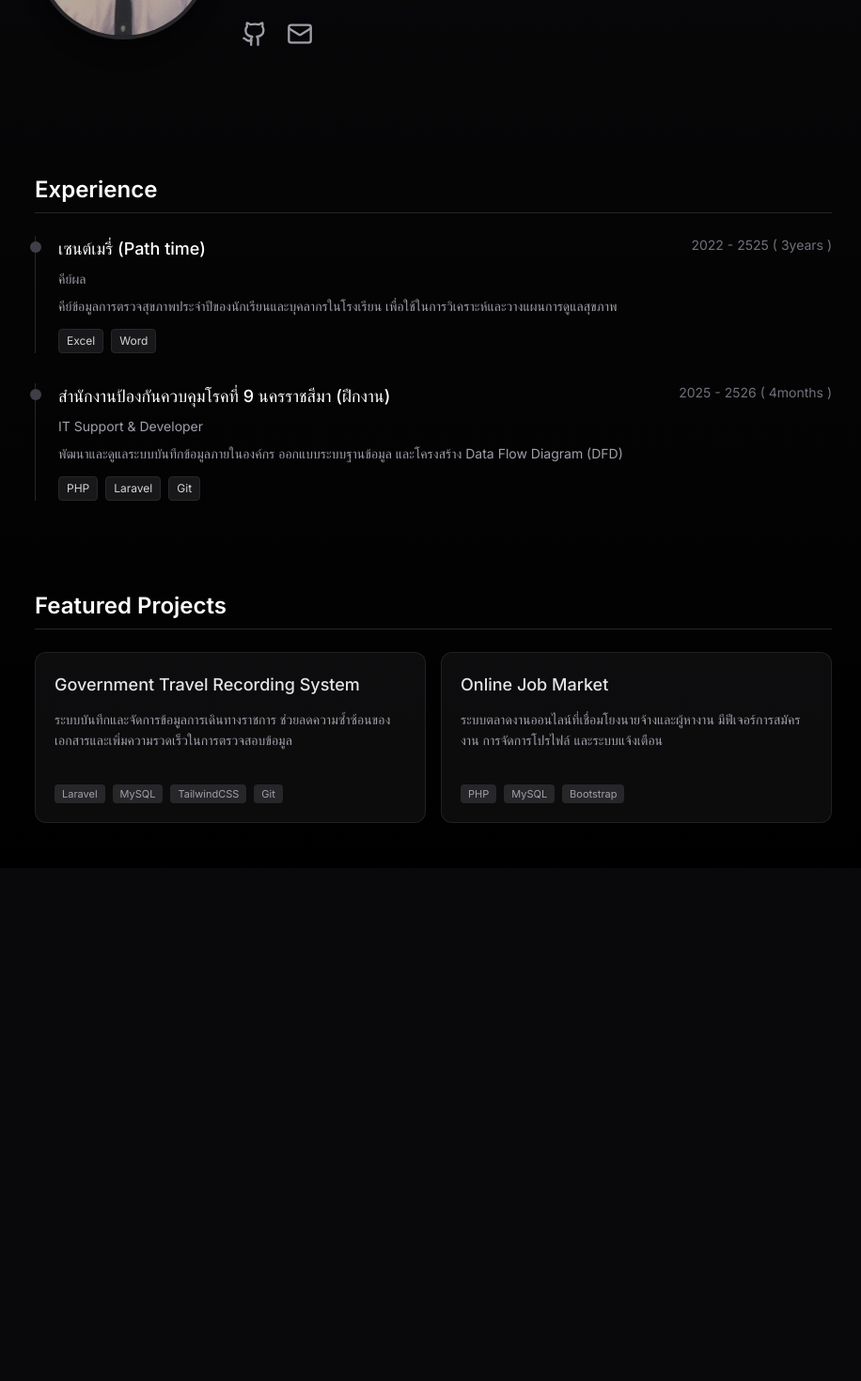
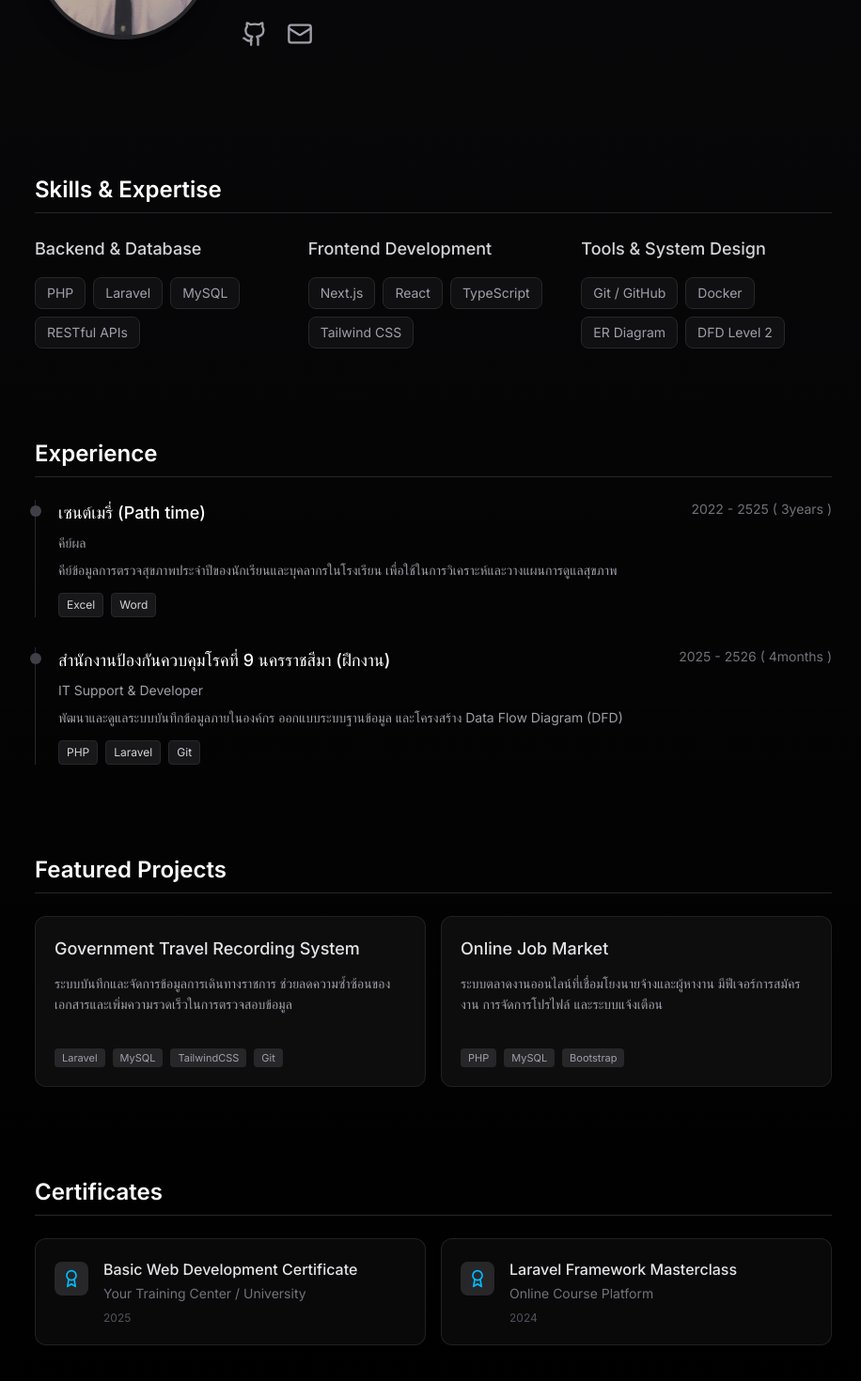
Before and after one commit to NaiKII-lab/Resume, a Next.js app: page / in a window 1280 px wide. Shown: the part 388-1858 px from the top of the page at 94% size, without its empty margins (179-1095 px from the left). Before the commit the page ends 1312 px from the top, so only its background shows below. Built offline with nearby package versions, Linux system fonts and the light colour scheme.

Commit message:
add skill certs

```diff
--- a/app/page.tsx
+++ b/app/page.tsx
@@ -1,16 +1,20 @@
 import Hero from "@/components/Hero";
 import Experience from "@/components/Experience";
 import Projects from "@/components/Projects";
-import Link from "next/link"; // 1. Import Link เข้ามา
+import Skills from "@/components/Skills";
+import Certificates from "@/components/Certificates";
+import Link from "next/link";
 
 export default function Home() {
   return (
     <main className="min-h-screen max-w-4xl mx-auto px-6 py-12 space-y-24 relative">
 
-      {/* 2. สร้างแถบเมนูนำทาง (Navbar) แบบลอยตัวเท่ๆ */}
-      <nav className="sticky top-6 z-50 flex justify-center gap-6 bg-zinc-900/60 backdrop-blur-md py-3 px-8 rounded-full border border-zinc-800 w-fit mx-auto shadow-2xl">
+      <nav className="sticky top-6 z-50 flex justify-center gap-4 md:gap-6 bg-zinc-900/60 backdrop-blur-md py-3 px-6 md:px-8 rounded-full border border-zinc-800 w-fit mx-auto shadow-2xl overflow-x-auto max-w-full">
         <Link href="#hero" className="text-sm font-medium text-zinc-400 hover:text-white transition-colors">
           Profile
+        </Link>
+        <Link href="#skills" className="text-sm font-medium text-zinc-400 hover:text-white transition-colors">
+          Skills
         </Link>
         <Link href="#experience" className="text-sm font-medium text-zinc-400 hover:text-white transition-colors">
           Experience
@@ -18,11 +22,17 @@ export default function Home() {
         <Link href="#projects" className="text-sm font-medium text-zinc-400 hover:text-white transition-colors">
           Projects
         </Link>
+        <Link href="#certificates" className="text-sm font-medium text-zinc-400 hover:text-white transition-colors">
+          Certs
+        </Link>
       </nav>
 
-      {/* 3. ใส่ id ให้แต่ละ Section และใส่ scroll-mt-32 เพื่อไม่ให้เมนูด้านบนบังตอนเลื่อนมาถึง */}
       <div id="hero" className="scroll-mt-32">
         <Hero />
+      </div>
+
+      <div id="skills" className="scroll-mt-32">
+        <Skills />
       </div>
 
       <div id="experience" className="scroll-mt-32">
@@ -33,6 +43,10 @@ export default function Home() {
         <Projects />
       </div>
 
+      <div id="certificates" className="scroll-mt-32">
+        <Certificates />
+      </div>
+
     </main>
   );
 }
--- /dev/null
+++ b/components/Certificates.tsx
@@ -0,0 +1,42 @@
+
+const AwardIcon = ({ className }: { className?: string }) => (
+  <svg viewBox="0 0 24 24" fill="none" stroke="currentColor" strokeWidth="2" strokeLinecap="round" strokeLinejoin="round" className={className}>
+    <circle cx="12" cy="8" r="6" />
+    <path d="M15.477 12.89 17 22l-5-3-5 3 1.523-9.11" />
+  </svg>
+);
+
+export default function Certificates() {
+  const certificates = [
+    {
+      title: "Basic Web Development Certificate",
+      issuer: "Your Training Center / University",
+      year: "2025",
+    },
+    {
+      title: "Laravel Framework Masterclass",
+      issuer: "Online Course Platform",
+      year: "2024",
+    }
+  ];
+
+  return (
+    <section className="space-y-6">
+      <h2 className="text-2xl font-semibold border-b border-zinc-800 pb-2">Certificates</h2>
+      <div className="grid grid-cols-1 sm:grid-cols-2 gap-4">
+        {certificates.map((cert, index) => (
+          <div key={index} className="flex items-start space-x-4 p-5 bg-zinc-900/40 border border-zinc-800/80 rounded-xl hover:bg-zinc-800/50 transition-colors">
+            <div className="mt-1 bg-zinc-800 p-2 rounded-lg text-sky-400">
+              <AwardIcon className="w-5 h-5" />
+            </div>
+            <div>
+              <h3 className="font-medium text-zinc-200">{cert.title}</h3>
+              <p className="text-sm text-zinc-500 mt-1">{cert.issuer}</p>
+              <p className="text-xs text-zinc-600 mt-2 font-mono">{cert.year}</p>
+            </div>
+          </div>
+        ))}
+      </div>
+    </section>
+  );
+}
--- /dev/null
+++ b/components/Skills.tsx
@@ -0,0 +1,39 @@
+export default function Skills() {
+  const skillCategories = [
+    {
+      title: "Backend & Database",
+      skills: ["PHP", "Laravel", "MySQL", "RESTful APIs"],
+    },
+    {
+      title: "Frontend Development",
+      skills: ["Next.js", "React", "TypeScript", "Tailwind CSS"],
+    },
+    {
+      title: "Tools & System Design",
+      skills: ["Git / GitHub", "Docker", "ER Diagram", "DFD Level 2"],
+    },
+  ];
+
+  return (
+    <section className="space-y-6">
+      <h2 className="text-2xl font-semibold border-b border-zinc-800 pb-2">Skills & Expertise</h2>
+      <div className="grid grid-cols-1 md:grid-cols-3 gap-6">
+        {skillCategories.map((category, index) => (
+          <div key={index} className="space-y-4">
+            <h3 className="text-lg font-medium text-zinc-300">{category.title}</h3>
+            <div className="flex flex-wrap gap-2">
+              {category.skills.map((skill) => (
+                <span
+                  key={skill}
+                  className="px-3 py-1.5 text-sm bg-zinc-900/60 border border-zinc-800 rounded-lg text-zinc-400 hover:text-white hover:border-zinc-600 transition-colors cursor-default"
+                >
+                  {skill}
+                </span>
+              ))}
+            </div>
+          </div>
+        ))}
+      </div>
+    </section>
+  );
+}
```
Also changed, not shown: 1 other file (tests, documents, lock files or other folders).
